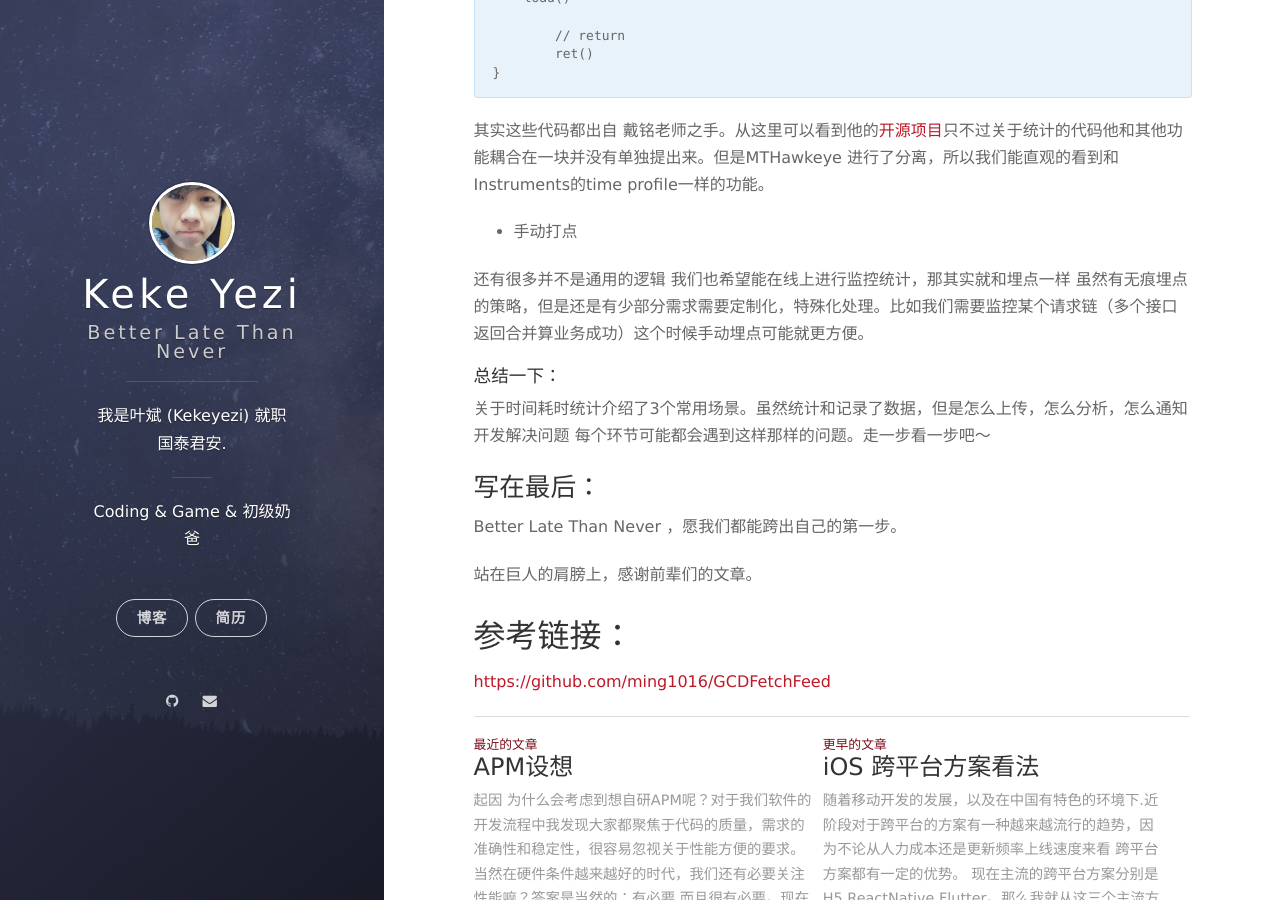
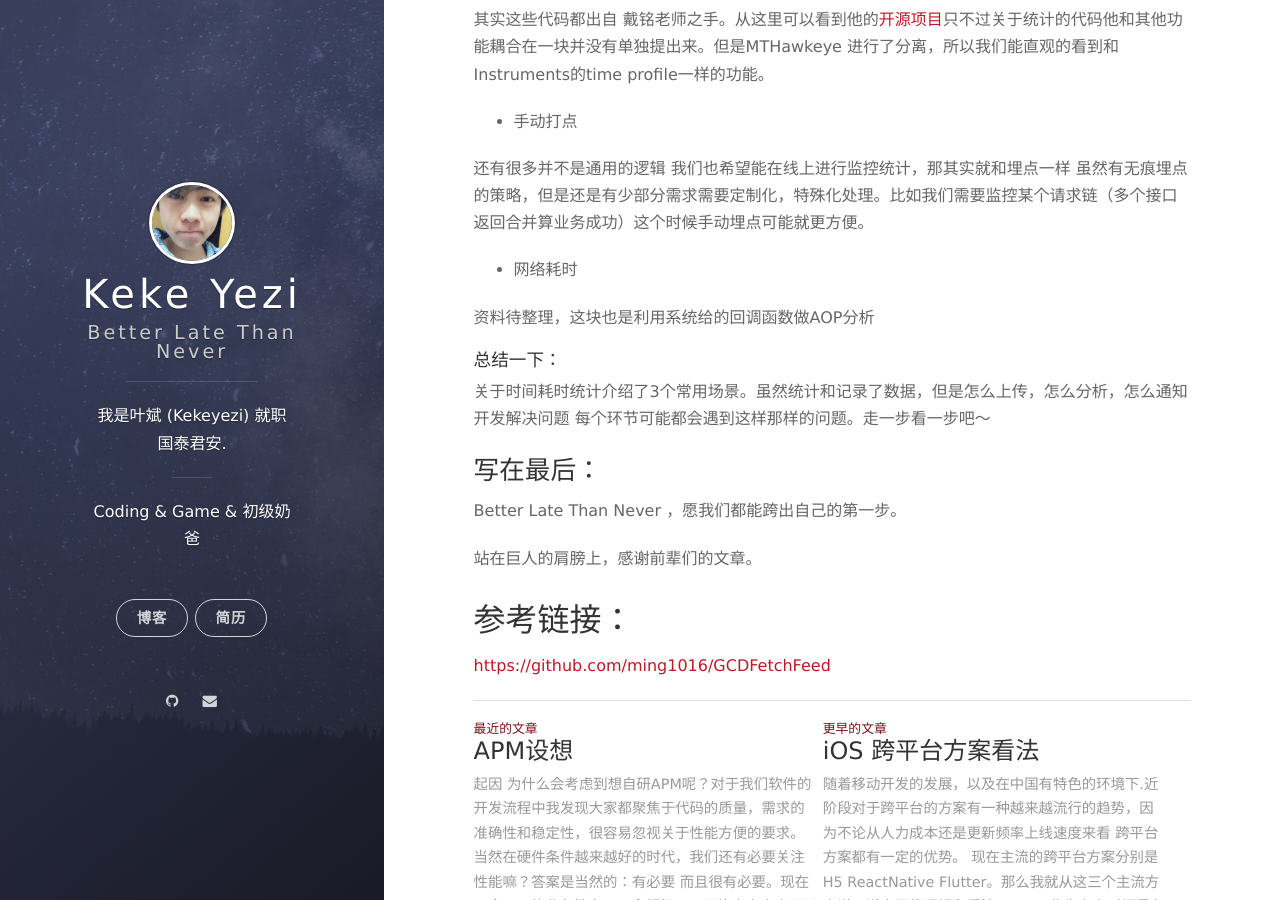
Before and after one commit to kekeYezi/kekeYezi.github.io, a Jekyll site: the page built from _posts/2019-05-18-iOS App optimization series 4 timeUse.markdown, in a window 1280 px wide and 900 px high, scrolled down 3814 px. Built offline with Jekyll 4.4.1, drawn with Linux system fonts in a browser that asks for light colours; nearby versions of some CDN libraries.

Commit message:
上传图片

```diff
--- a/_posts/2019-05-18-iOS App optimization series 4 timeUse.markdown
+++ b/_posts/2019-05-18-iOS App optimization series 4 timeUse.markdown
@@ -71,7 +71,7 @@
 
 他将启动流程定义为这几个流程
 
-![image-20190519154419217](/Users/keke/Library/Application Support/typora-user-images/image-20190519154419217.png)
+![image-20190519154419217](/assets/images/2019-05/code_time.png)
 
 定义了一下几个时间点进行Hook 统计
 
@@ -184,6 +184,10 @@
 
 还有很多并不是通用的逻辑 我们也希望能在线上进行监控统计，那其实就和埋点一样 虽然有无痕埋点的策略，但是还是有少部分需求需要定制化，特殊化处理。比如我们需要监控某个请求链（多个接口返回合并算业务成功）这个时候手动埋点可能就更方便。
 
+* 网络耗时
+
+资料待整理，这块也是利用系统给的回调函数做AOP分析
+
 #### 总结一下：
 
 关于时间耗时统计介绍了3个常用场景。虽然统计和记录了数据，但是怎么上传，怎么分析，怎么通知开发解决问题 每个环节可能都会遇到这样那样的问题。走一步看一步吧～
```
Also changed, not shown: assets/images/2019-05/code_time.png (added).
